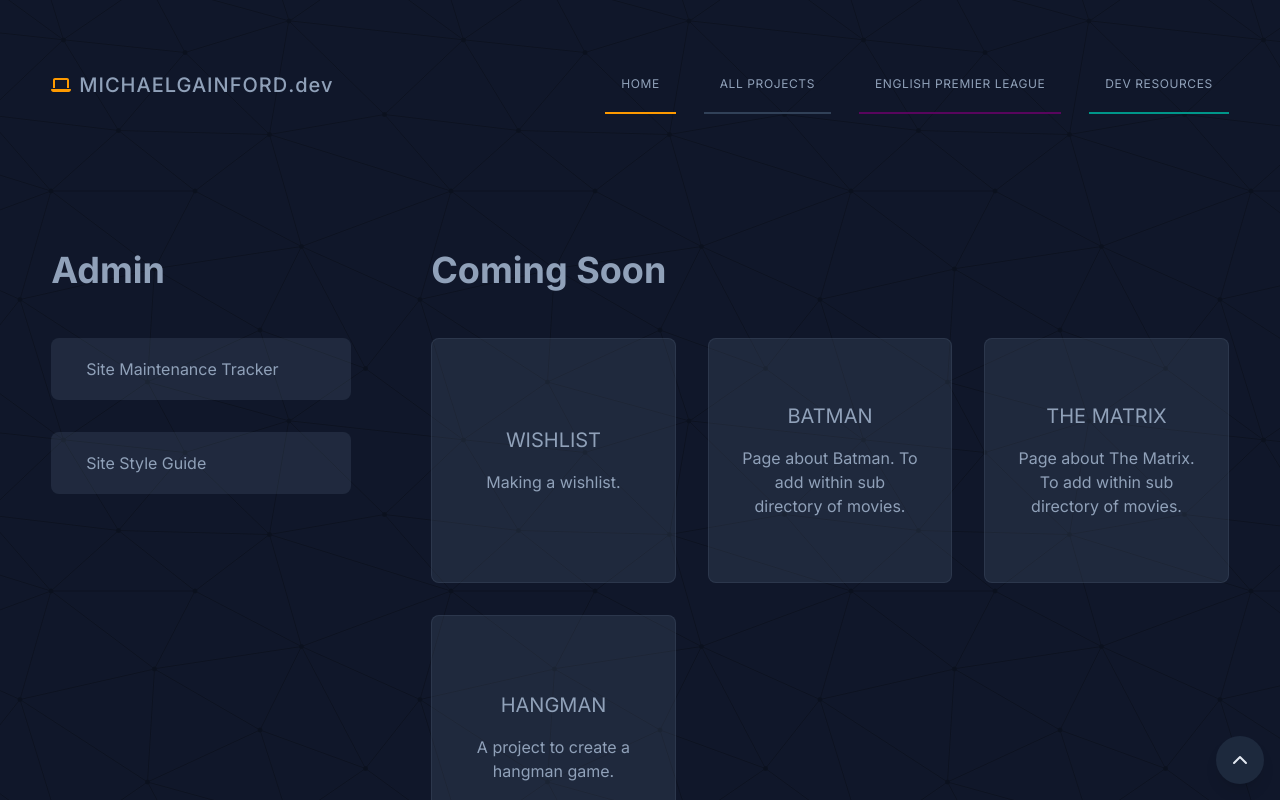
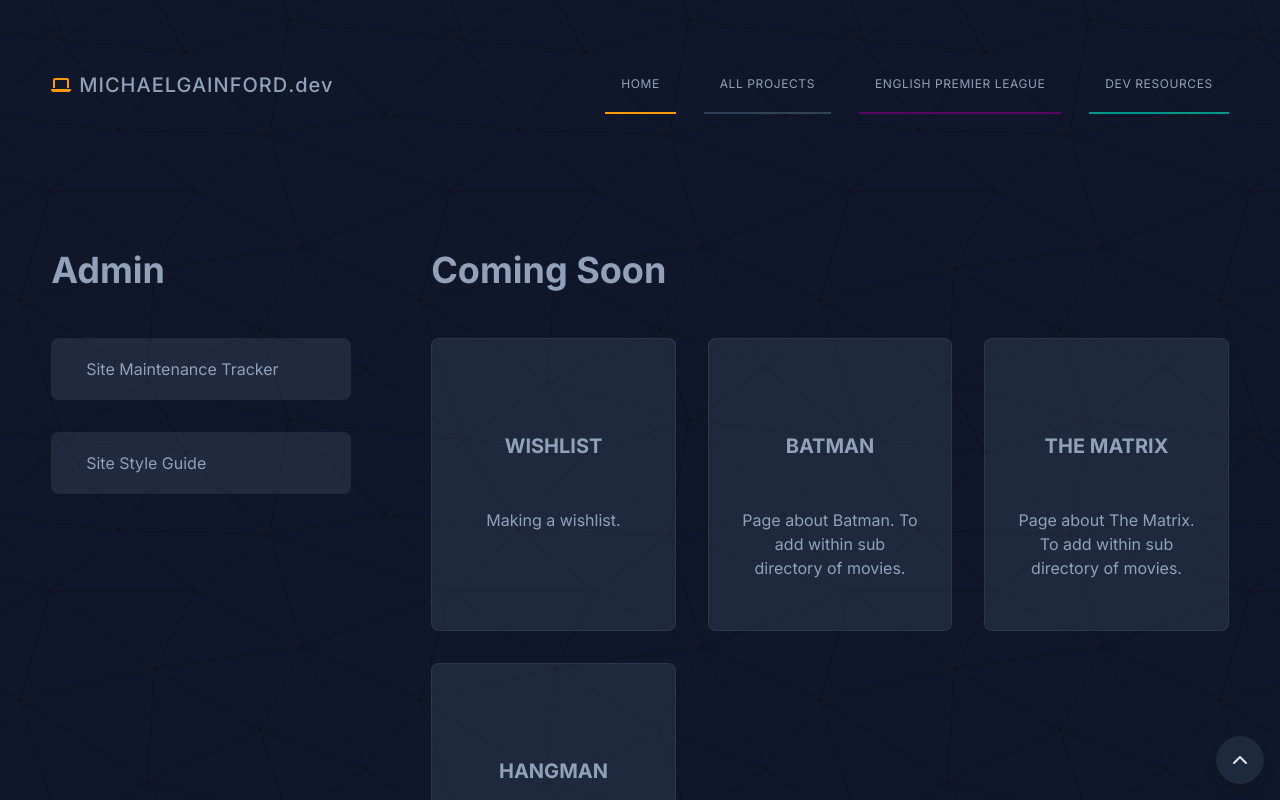
Before and after one commit to michaelgainford/michaelgainford.github.io, a Next.js app: page /pigeon in a window 1280 px wide. Shown: the top 800 px of the page. Built offline with nearby package versions, Linux system fonts and the light colour scheme.

Commit message:
Split out page into components.

```diff
--- a/app/pigeon/page.jsx
+++ b/app/pigeon/page.jsx
@@ -1,45 +1,25 @@
-import Link from "next/link";
 import {
 	brandPageBackground,
 	brandTextColour,
 	globalPageStyles,
 	globalWrapperFixedWidth,
 } from "@/variables/Styles";
-import { wipItems } from "@/variables/Data";
 import Header from "@/components/header/Header";
+import PigeonNav from "@/components/site_elements/PigeonNav";
+import PigeonWip from "@/components/site_elements/PigeonWip";
 import Footer from "@/components/footer/Footer";
 
-export default function PAGE_HOME() {
+
+
+export default function PAGE_PIGEON() {
 	return (
 		<div className={`${brandPageBackground} ${brandTextColour} ${globalPageStyles}`}>
 			<Header />
 			<main className={globalWrapperFixedWidth}>
 				<div className="flex w-full mt-8 gap-12 max-lg:flex-col lg:gap-24 xl:gap-32 2xl:gap-48">
 					<div className="flex flex-col gap-16 content xl:flex-row xl:gap-20 2xl:gap-24">
-						<div className="min-w-[300px]">
-							<h1 className="mb-8 font-bold lg:mb-12 2xl:mb-16 text-lg: xl:text-4xl underline-offset-8">
-								Admin
-							</h1>
-							<Link href="/pigeon/site-maintenance-tracker" className="flex px-8 py-4 text-center transition-all duration-300 border-transparent rounded-lg border-3 bg-slate-500/20 hover:bg-amber-500 hover:border-amber-500 hover:text-slate-900 mb-8">
-								Site Maintenance Tracker
-							</Link>
-							<Link href="/general/site-style-guide" className="flex px-8 py-4 text-center transition-all duration-300 border-transparent rounded-lg border-3 bg-slate-500/20 hover:bg-amber-500 hover:border-amber-500 hover:text-slate-900">
-								Site Style Guide
-							</Link>
-						</div>
-						<div className="col-span-3">
-							<h2 className="mb-8 text-lg font-bold lg:mb-12 2xl:mb-16 xl:text-4xl underline-offset-8">
-								Coming Soon
-							</h2>
-							<div className="grid grid-cols-1 gap-8 md:grid-cols-2 xl:grid-cols-3">
-								{wipItems.map((item, index) => (
-								<div key={index} className="flex flex-col items-center justify-center gap-4 p-8 border card aspect-[3/2]]! lg:aspect-square! border-slate-500/20 bg-slate-500/20 rounded-lg">
-									<h2 className="text-xl uppercase">{item.title}</h2>
-									<p className="text-center">{item.content}</p>
-								</div>
-								))}
-							</div>
-						</div>
+						<PigeonNav />
+						<PigeonWip />
 					</div>
 				</div>
 			</main>
--- /dev/null
+++ b/components/site_elements/PigeonNav.jsx
@@ -0,0 +1,20 @@
+import Link from 'next/link';
+const adminLinkStyles = "flex px-8 py-4 text-center transition-all duration-300 border-transparent rounded-lg border-3 bg-slate-500/20 hover:bg-amber-500 hover:border-amber-500 hover:text-slate-900"
+
+export default function PIGEON_NAV() {
+	return (
+		<div className="min-w-[300px]">
+			<h1 className="mb-8 font-bold lg:mb-12 2xl:mb-16 text-lg: xl:text-4xl underline-offset-8">
+				Admin
+			</h1>
+			<div className="space-y-8">
+				<Link href="/pigeon/site-maintenance-tracker" className={adminLinkStyles}>
+					Site Maintenance Tracker
+				</Link>
+				<Link href="/general/site-style-guide" className={adminLinkStyles}>
+					Site Style Guide
+				</Link>
+			</div>
+		</div>
+	);
+}
--- /dev/null
+++ b/components/site_elements/PigeonWip.jsx
@@ -0,0 +1,19 @@
+import { wipItems } from "@/variables/Data";
+
+export default function PIGEON_WIP() {
+	return (
+		<div className="col-span-3">
+			<h2 className="mb-8 text-lg font-bold lg:mb-12 2xl:mb-16 xl:text-4xl underline-offset-8">
+				Coming Soon
+			</h2>
+			<div className="grid grid-cols-1 gap-8 md:grid-cols-2 xl:grid-cols-3">
+				{wipItems.map((item, index) => (
+				<div key={index} className="flex flex-col justify-center gap-4 lg:gap-8 xl:gap-12 p-8 border card aspect-[3/2]]! lg:aspect-square! border-slate-500/20 bg-slate-500/20 rounded-lg text-center">
+					<h2 className="text-xl uppercase font-bold h-1/2 flex items-end justify-center">{item.title}</h2>
+					<p className="text-center h-1/2">{item.content}</p>
+				</div>
+				))}
+			</div>
+		</div>
+	);
+}
```
